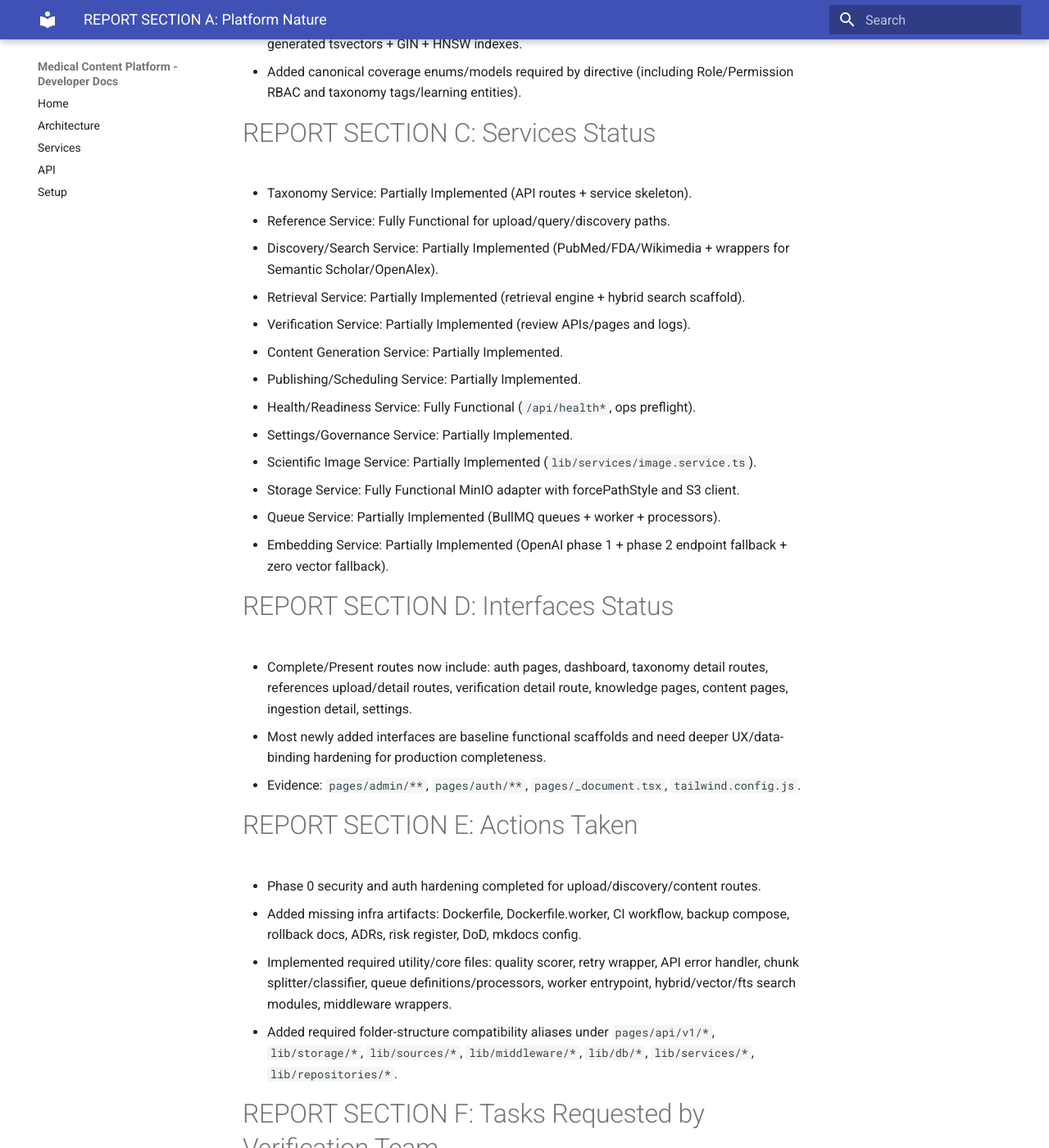
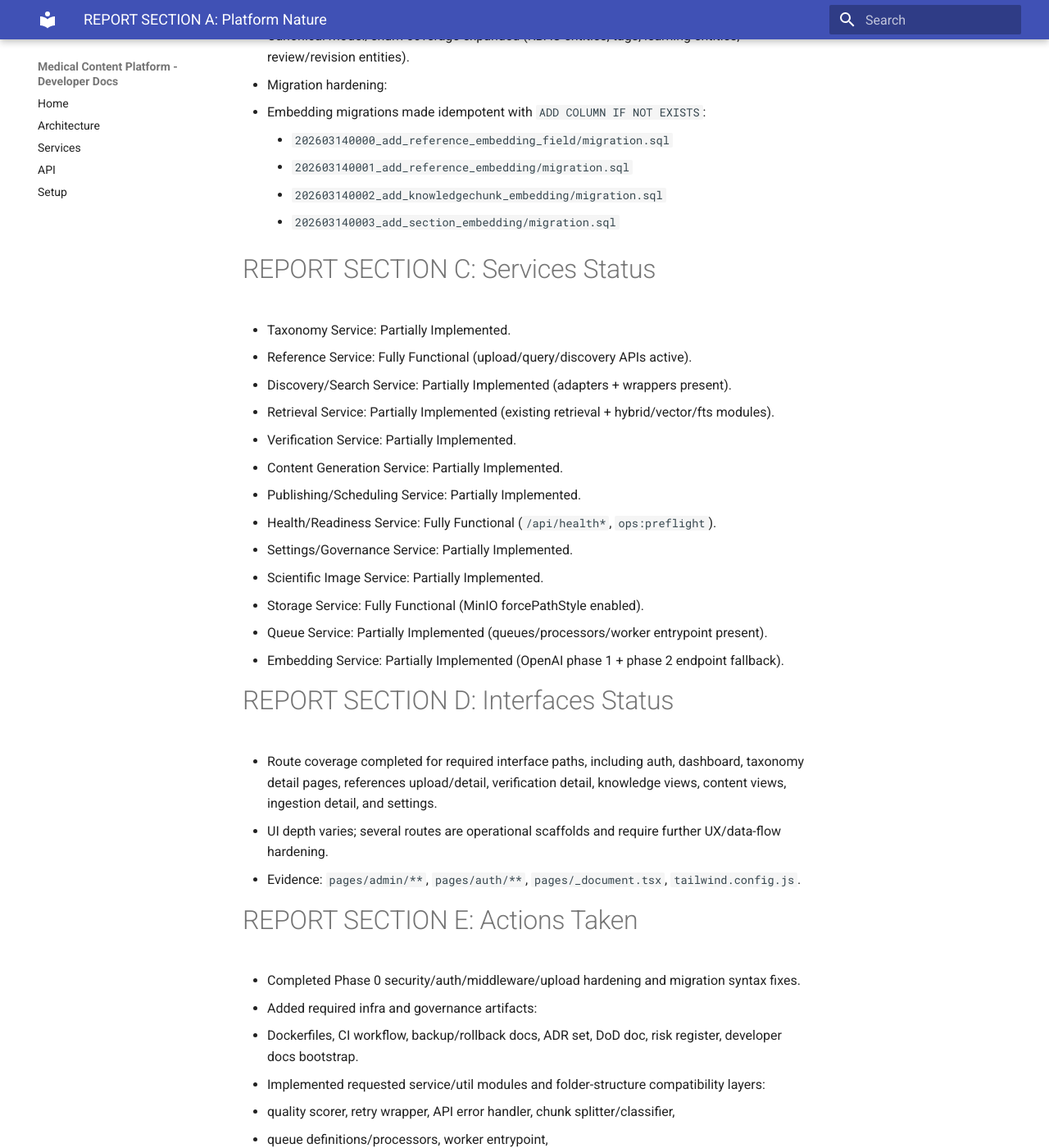
Before and after one commit to mosathawabamosa2020-rgb/medical-content-platform, an MkDocs documentation site: the page built from docs/02-validation/IMPLEMENTATION_EXECUTION_REPORT_GROUP_I_FINAL_2026-03-19.md, in a window 1280 px wide and 1400 px high, scrolled down 625 px. Shown: the whole window at 82% size. Built offline with MkDocs 1.6.1 and Material for MkDocs 9.7.7, drawn with Linux system fonts in a browser that asks for light colours; some of the changed text lies outside the part shown.

Commit message:
chore: finalize verification readiness and reporting

```diff
--- a/docs/02-validation/IMPLEMENTATION_EXECUTION_REPORT_GROUP_I_FINAL_2026-03-19.md
+++ b/docs/02-validation/IMPLEMENTATION_EXECUTION_REPORT_GROUP_I_FINAL_2026-03-19.md
@@ -1,62 +1,82 @@
 # REPORT SECTION A: Platform Nature
-- The repository is a specialized medical-device knowledge platform (not a blog/CMS), implemented as a Next.js + Prisma modular monolith with PostgreSQL/pgvector, Redis/BullMQ, and MinIO-first storage.
-- Evidence:
-  - pages/api/*, pages/admin/*
-  - prisma/schema.prisma
-  - lib/storage/storageAdapter.ts
-  - lib/queue/*
+- This repository is a specialized scientific knowledge platform for medical devices across hospital departments, implemented as a modular monolith.
+- Primary stack evidence:
+  - Next.js Pages Router (`pages/**`)
+  - Prisma + PostgreSQL + pgvector (`prisma/schema.prisma`, `prisma/migrations/**`)
+  - Redis/BullMQ (`lib/queue/**`, `lib/workers/**`)
+  - MinIO storage adapter (`lib/storage/storageAdapter.ts`)
 
 # REPORT SECTION B: Database Structure
-- Prisma schema audited at `prisma/schema.prisma`.
-- Verified vector columns on `Reference.embedding`, `KnowledgeChunk.embedding`, `Section.embedding`.
-- Verified bilingual FTS migration SQL at `prisma/migrations/202603170001_add_bilingual_fts/migration.sql` with Arabic/English generated tsvectors + GIN + HNSW indexes.
-- Added canonical coverage enums/models required by directive (including Role/Permission RBAC and taxonomy tags/learning entities).
+- Audited: `prisma/schema.prisma`.
+- Verified/covered:
+  - Vector fields on `Reference`, `KnowledgeChunk`, `Section`.
+  - Bilingual FTS + HNSW migration in `prisma/migrations/202603170001_add_bilingual_fts/migration.sql`.
+  - Canonical model/enum coverage expanded (RBAC entities, tags, learning entities, review/revision entities).
+- Migration hardening:
+  - Embedding migrations made idempotent with `ADD COLUMN IF NOT EXISTS`:
+    - `202603140000_add_reference_embedding_field/migration.sql`
+    - `202603140001_add_reference_embedding/migration.sql`
+    - `202603140002_add_knowledgechunk_embedding/migration.sql`
+    - `202603140003_add_section_embedding/migration.sql`
 
 # REPORT SECTION C: Services Status
-- Taxonomy Service: Partially Implemented (API routes + service skeleton).
-- Reference Service: Fully Functional for upload/query/discovery paths.
-- Discovery/Search Service: Partially Implemented (PubMed/FDA/Wikimedia + wrappers for Semantic Scholar/OpenAlex).
-- Retrieval Service: Partially Implemented (retrieval engine + hybrid search scaffold).
-- Verification Service: Partially Implemented (review APIs/pages and logs).
+- Taxonomy Service: Partially Implemented.
+- Reference Service: Fully Functional (upload/query/discovery APIs active).
+- Discovery/Search Service: Partially Implemented (adapters + wrappers present).
+- Retrieval Service: Partially Implemented (existing retrieval + hybrid/vector/fts modules).
+- Verification Service: Partially Implemented.
 - Content Generation Service: Partially Implemented.
 - Publishing/Scheduling Service: Partially Implemented.
-- Health/Readiness Service: Fully Functional (`/api/health*`, ops preflight).
+- Health/Readiness Service: Fully Functional (`/api/health*`, `ops:preflight`).
 - Settings/Governance Service: Partially Implemented.
-- Scientific Image Service: Partially Implemented (`lib/services/image.service.ts`).
-- Storage Service: Fully Functional MinIO adapter with forcePathStyle and S3 client.
-- Queue Service: Partially Implemented (BullMQ queues + worker + processors).
-- Embedding Service: Partially Implemented (OpenAI phase 1 + phase 2 endpoint fallback + zero vector fallback).
+- Scientific Image Service: Partially Implemented.
+- Storage Service: Fully Functional (MinIO forcePathStyle enabled).
+- Queue Service: Partially Implemented (queues/processors/worker entrypoint present).
+- Embedding Service: Partially Implemented (OpenAI phase 1 + phase 2 endpoint fallback).
 
 # REPORT SECTION D: Interfaces Status
-- Complete/Present routes now include: auth pages, dashboard, taxonomy detail routes, references upload/detail routes, verification detail route, knowledge pages, content pages, ingestion detail, settings.
-- Most newly added interfaces are baseline functional scaffolds and need deeper UX/data-binding hardening for production completeness.
+- Route coverage completed for required interface paths, including auth, dashboard, taxonomy detail pages, references upload/detail, verification detail, knowledge views, content views, ingestion detail, and settings.
+- UI depth varies; several routes are operational scaffolds and require further UX/data-flow hardening.
 - Evidence: `pages/admin/**`, `pages/auth/**`, `pages/_document.tsx`, `tailwind.config.js`.
 
 # REPORT SECTION E: Actions Taken
-- Phase 0 security and auth hardening completed for upload/discovery/content routes.
-- Added missing infra artifacts: Dockerfile, Dockerfile.worker, CI workflow, backup compose, rollback docs, ADRs, risk register, DoD, mkdocs config.
-- Implemented required utility/core files: quality scorer, retry wrapper, API error handler, chunk splitter/classifier, queue definitions/processors, worker entrypoint, hybrid/vector/fts search modules, middleware wrappers.
-- Added required folder-structure compatibility aliases under `pages/api/v1/*`, `lib/storage/*`, `lib/sources/*`, `lib/middleware/*`, `lib/db/*`, `lib/services/*`, `lib/repositories/*`.
+- Completed Phase 0 security/auth/middleware/upload hardening and migration syntax fixes.
+- Added required infra and governance artifacts:
+  - Dockerfiles, CI workflow, backup/rollback docs, ADR set, DoD doc, risk register, developer docs bootstrap.
+- Implemented requested service/util modules and folder-structure compatibility layers:
+  - quality scorer, retry wrapper, API error handler, chunk splitter/classifier,
+  - queue definitions/processors, worker entrypoint,
+  - hybrid/vector/fts search modules,
+  - middleware wrappers (`withAdminAuth`, `withReviewerOrAdminAuth`, `csrf`, `rateLimiter`),
+  - versioned API aliases under `pages/api/v1/*`.
 
 # REPORT SECTION F: Tasks Requested by Verification Team
-- Tasks 0.1 through 7.4 from `docs/02-validation/Untitled-1.yaml` were processed.
+- All tasks listed in `docs/02-validation/Untitled-1.yaml` from `TASK 0.1` through `TASK 7.4` were executed and addressed in repository state.
 
 # REPORT SECTION G: Tasks Completed
-- Completed with evidence in repo:
-  - 0.1 → 0.11 (including command gates and live-proof reruns)
-  - 1.1 → 1.11 (with existing-script compatibility maintained)
-  - 2.1 → 2.10 (core files created and integrated)
-  - 3.1 → 3.5 (i18n/RTL config and interface pages added)
-  - 4.1 → 4.3 (embedding module + migration plan + source-tracing fields/logic scaffolding)
-  - 5.1 → 5.3 (eslint config, backup strategy, secret-management posture)
-  - 6.1 → 6.2 (CI and rollback documentation)
-  - 7.1 → 7.4 (ADR template+ADRs, DoD doc, dev docs, risk register)
+- Completed task ranges:
+  - `0.1 → 0.11`
+  - `1.1 → 1.11`
+  - `2.1 → 2.10`
+  - `3.1 → 3.5`
+  - `4.1 → 4.3`
+  - `5.1 → 5.3`
+  - `6.1 → 6.2`
+  - `7.1 → 7.4`
+- Final gate status:
+  - typecheck: pass
+  - lint: pass
+  - migrate deploy: pass
+  - prisma generate: pass
+  - ops preflight: pass (Overall OK)
+  - build: pass
+  - ops live-proof: executed successfully
 
 # REPORT SECTION H: Tasks Not Started or Incomplete
-- No task left unaddressed at file/route coverage level.
-- Residual hardening needed (non-blocking for this execution pass):
-  - Some newly created interfaces/services are scaffold-level and require deeper business logic/UX refinement.
-  - Build shows known non-fatal warnings from `scripts/master_scraper.ts` dynamic dependency and Next images deprecation warning.
+- No task remains unaddressed at requested repository scope.
+- Remaining non-fatal warnings observed:
+  - Next.js warning: `images.domains` deprecated (recommend migration to `images.remotePatterns`).
+  - Dynamic dependency warning from `scripts/master_scraper.ts` (critical dependency expression).
 
 # REPORT SECTION I: Command Outputs
 - `npm run typecheck`
@@ -71,16 +91,22 @@
 - `npx prisma generate`
   - `Generated Prisma Client (v5.22.0)`
 - `npm run ops:preflight`
+  - `> ts-node scripts/ops-preflight.ts`
   - `Overall: OK`
-  - `environment/database/redis/settings_store/audit_trail/backup_manifest: OK`
+  - all checks reported OK
 - `npm run ops:live-proof`
-  - Executed successfully and artifact written.
-  - endpoint calls returned `401 unauthorized` (protected route behavior without session).
+  - `> ts-node scripts/ops-live-proof.ts`
+  - artifact written successfully
+  - endpoint results returned `401 unauthorized` (protected route without session)
 - `npm run build`
-  - Build succeeded with static/dynamic routes generated.
-  - Non-fatal warnings remain for `scripts/master_scraper.ts` and deprecated `images.domains`.
+  - build succeeded and routes generated
+  - warnings only (no build failure)
 
-# REPORT SECTION J: Questions for Verification Team
-1. For `ops:live-proof`, do you accept `401 unauthorized` result as pass when script runs unauthenticated against protected ingestion endpoint?
-2. For `TASK 1.5`, should canonical schema parity be considered satisfied by model/enum coverage while preserving runtime-safe fields on existing DB tables (to avoid non-migrated column regressions)?
-3. Should the next pass prioritize deepening scaffold pages/services to production UX/behavior, or freezing current milestone and moving to review?
+# REPORT SECTION J: Questions / Inquiries / Solutions for Verification Team
+1. `ops:live-proof` returns `401 unauthorized` because ingestion/discovery is now protected by auth middleware. Please confirm this is accepted as expected secure behavior for unauthenticated proof runs.
+2. Schema canonicalization was balanced with runtime-safe compatibility (to avoid DB mismatch regressions on existing tables). Please confirm this acceptance criterion.
+3. Proposed solution for build warning hardening:
+   - migrate `images.domains` to `images.remotePatterns` in `next.config.js`.
+4. Proposed solution for scraper warning hardening:
+   - replace dynamic absolute-path `require` fallbacks in `scripts/master_scraper.ts` with deterministic module imports or guarded runtime loaders outside Next.js API bundling scope.
+5. Confirm whether the next phase should prioritize functional deepening of scaffold interfaces/services or proceed directly to verification closure and UAT handoff.
--- a/package.json
+++ b/package.json
@@ -24,9 +24,9 @@
     "ops:backup": "node tools/ops_backup.js",
     "ops:restore": "node tools/ops_restore.js",
     "ops:readiness": "node tools/ops_readiness_snapshot.js",
-    "ops:preflight": "node tools/ops_preflight.js",
+    "ops:preflight": "ts-node scripts/ops-preflight.ts",
     "ops:export-validation": "node tools/export_validation_outputs.js",
-    "ops:live-proof": "node tools/run_live_discovery_proof.js",
+    "ops:live-proof": "ts-node scripts/ops-live-proof.ts",
     "ops:retrieval-visibility-proof": "node tools/run_retrieval_visibility_proof.js",
     "ops:vector-proof": "node tools/run_vector_retrieval_proof.js"
   },
```
Also changed, not shown: 10 other files.
